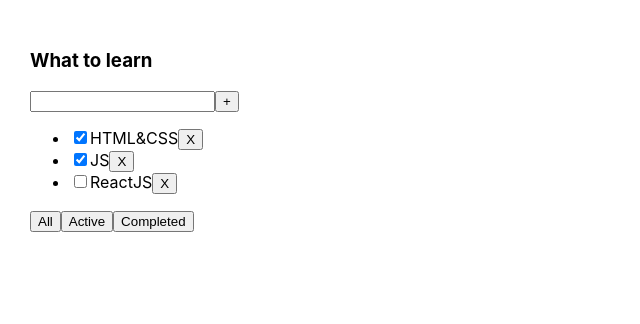
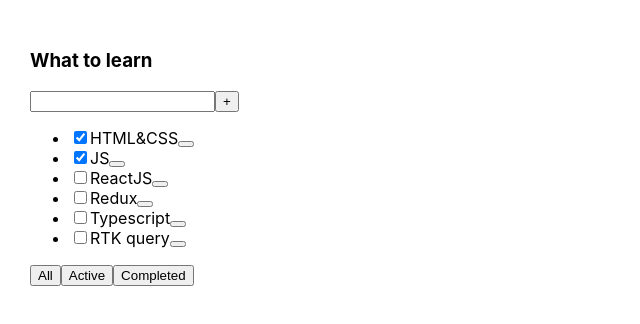
Before and after one commit to KristinOsmakov/Task-Manager, a React (Create React App) app: page / in a window 1280 px wide. Shown: the top 324 px of the page, without its empty margins (0-640 px from the left). Built offline with nearby package versions, Linux system fonts and the light colour scheme.

Commit message:
Add todolist lesson 3;

```diff
--- a/src/App.tsx
+++ b/src/App.tsx
@@ -1,56 +1,58 @@
 import './App.css';
 import {Todolist} from "./Todolist";
 import {useState} from "react";
+import {v1} from "uuid";
 
 export type TaskType = {
-	id: number
+	id: string
 	title: string
 	isDone: boolean
 }
 
-export type FilterValuesType = "all" | "active" | "completed"
+export type FilterValuesType = 'all' | 'active' | 'completed'
 
 function App() {
-	const [tasks, setTasks]  = useState<Array<TaskType>>([
-		{ id: 1, title: 'HTML&CSS', isDone: true },
-		{ id: 2, title: 'JS', isDone: true },
-		{ id: 3, title: 'ReactJS', isDone: false },
+	const [tasks, setTasks] = useState<TaskType[]>([
+		{id: v1(), title: 'HTML&CSS', isDone: true},
+		{id: v1(), title: 'JS', isDone: true},
+		{id: v1(), title: 'ReactJS', isDone: false},
+		{id: v1(), title: 'Redux', isDone: false},
+		{id: v1(), title: 'Typescript', isDone: false},
+		{id: v1(), title: 'RTK query', isDone: false},
 	])
+	console.log(tasks);
+	const [filter, setFilter] = useState<FilterValuesType>('all')
+	const addTask=(newTitle: string)=>{
+		const newTask:TaskType = {id: v1(), title: newTitle, isDone: false}
+		setTasks([newTask, ...tasks])
+	}
+	const removeTask = (taskId: string) => {
+		const filteredTasks = tasks.filter((task) => {
+			return task.id !== taskId
+		})
+		setTasks(filteredTasks)
+	}
 
-	const removeTask = (taskId: number) => {
-		// const newState = []
-		// for (let i = 0; i < tasks.length; i++) {
-		// 	if(tasks[i].id !== taskId) {
-		// 		newState.push(tasks[i])
-		// 	}
-		// }
-		const newState = tasks.filter(t=> t.id !== taskId)
-		setTasks(newState)
+	const changeFilter = (filter: FilterValuesType) => {
+		setFilter(filter)
 	}
-	const [filter, setFilter] = useState<FilterValuesType>("all")
 
-	const changeTodoListFilter = (nextFilter: FilterValuesType) => {
-		setFilter(nextFilter)
+	let tasksForTodolist = tasks
+	if (filter === 'active') {
+		tasksForTodolist = tasks.filter(task => !task.isDone)
 	}
-	const getTasksForTodoList = (allTasks: Array<TaskType>, nextFilterValue: FilterValuesType) => {
-		switch (nextFilterValue) {
-			case "active":
-				return allTasks.filter(t => t.isDone === false);
-			case "completed":
-				return allTasks.filter(t => t.isDone === true);
-			default:
-				return allTasks;
-		}
+
+	if (filter === 'completed') {
+		tasksForTodolist = tasks.filter(task => task.isDone)
 	}
-	const tasksForTodolist = getTasksForTodoList(tasks, filter)
-
 
 	return (
 		<div className="App">
 			<Todolist title="What to learn"
-					  tasks={tasksForTodolist}
-					  removeTask={removeTask}
-					  changeTodoListFilter={changeTodoListFilter}
+			          tasks={tasksForTodolist}
+			          removeTask={removeTask}
+			          changeFilter={changeFilter}
+					  addTask={addTask}
 			/>
 		</div>
 	);
--- a/src/Button.tsx
+++ b/src/Button.tsx
@@ -1,17 +1,10 @@
-import {FilterValuesType} from "./App";
-
 type ButtonPropsType = {
 	title: string
-	changeTodoListFilter: () => void
+	starter?:()=> void
 }
-const onClickHandler = (props: ButtonPropsType) => {
-	if(props.changeTodoListFilter) {
-		props.changeTodoListFilter()
-	}
-}
-export const Button = (props: ButtonPropsType) => {
+
+export const Button = ({title, starter}: ButtonPropsType) => {
 	return (
-		<button onClick={props.changeTodoListFilter}>{props.title}</button>
-
+		<button onClick={starter}>{title}</button>
 	)
 }
--- a/src/Todolist.tsx
+++ b/src/Todolist.tsx
@@ -1,44 +1,88 @@
 import {FilterValuesType, TaskType} from "./App";
 import {Button} from "./Button";
+import {useRef, useState, KeyboardEvent, ChangeEvent} from "react";
 
 type PropsType = {
 	title: string
 	tasks: TaskType[]
-	removeTask: (taskId: number) => void
-	changeTodoListFilter: (nextFilter: FilterValuesType) => void
+	removeTask: (taskId: string) => void
+	changeFilter: (filter: FilterValuesType) => void
+	addTask: (newTitle: string)=>void
 }
 
-export const Todolist = ({title, tasks, removeTask, changeTodoListFilter}: PropsType) => {
+export const Todolist = ({title, tasks, removeTask, changeFilter, addTask}: PropsType) => {
+	const [newTitle, setNewTitle] = useState('')
 
+	// const setAllTasksHandler = () => {
+	// 	changeFilter('all')
+	// }
+	//
+	// const setActiveTasksHandler = () => {
+	// 	changeFilter('active')
+	// }
+	//
+	// const setCompletedTasksHandler = () => {
+	// 	changeFilter('completed')
+	// }
+	const setTaskHandler = (value: FilterValuesType) => {
+		changeFilter(value)
+	}
+
+	const onKeyDownHandler = (event:KeyboardEvent)=>{
+			if (event.key === "Enter"){
+				addTaskHandler()
+			}
+
+	}
+	const mappedTask = tasks.length === 0
+		? <p>Тасок нет</p>
+		: <ul>
+			{tasks.map(task => {
+				const removeTaskHandler =()=> {
+					removeTask(task.id)
+				}
+				return (
+					<li key={task.id}>
+						<input type="checkbox" checked={task.isDone}/>
+						<span>{task.title}</span>
+						<button title={'x'} onClick={removeTaskHandler}></button>
+					</li>
+				)
+			})}
+		</ul>
+	const onChangeHandler = (event:ChangeEvent<HTMLInputElement>)=> {
+		setNewTitle(event.currentTarget.value)
+	}
+	// const removeTaskHandler = (taskId:string) => removeTask(taskId)
+	const addTaskHandler = () => {
+		addTask(newTitle)
+		setNewTitle('')
+	}
 	return (
 		<div>
 			<h3>{title}</h3>
 			<div>
-				<input/>
-				<Button changeTodoListFilter={changeTodoListFilter} title={'+'}/>
+				<input value={newTitle} onChange={onChangeHandler}
+					   onKeyDown={onKeyDownHandler}
+				/>
+				{/*<button onClick={addTaskHandler}>X</button>*/}
+				<Button title={'+'} starter={addTaskHandler}/>
+				{mappedTask}
+
+				{/*<input ref={inputRef}/>*/}
+				{/*<button onClick={() => {*/}
+				{/*	if (inputRef.current) {*/}
+				{/*		addTask(inputRef.current.value)*/}
+				{/*		inputRef.current.value='';*/}
+				{/*	}*/}
+				{/*}}>X</button>*/}
 			</div>
 			{
-				tasks.length === 0
-					? <p>Тасок нет</p>
-					: <ul>
-						{tasks.map((task) => {
-							const removeTaskHandler = () => removeTask(task.id)
-							return <li key={task.id}><input type="checkbox" checked={task.isDone}/>
-								<span>{task.title}</span>
-								<button onClick={removeTaskHandler}>X</button>
-							</li>
-						})}
-					</ul>
 			}
 			<div>
-				{/*<button onClick={()=> changeTodoListFilter("all")}>All</button>*/}
-				{/*<button onClick={()=> changeTodoListFilter("active")}>Active</button>*/}
-				{/*<button onClick={()=> changeTodoListFilter("completed")}>Completed</button>*/}
-
-				<Button changeTodoListFilter={() => {changeTodoListFilter("all")}} title={'All'}/>
-				<Button changeTodoListFilter={() => {changeTodoListFilter("active")}} title={'Active'}/>
-				<Button changeTodoListFilter={() => {changeTodoListFilter("completed")}} title={'Completed'}/>
-
+				<Button title={'All'} starter={()=>setTaskHandler('all')}/>
+				<Button title={'Active'} starter={()=>setTaskHandler('active')}/>
+				<Button title={"Completed"} starter={()=>setTaskHandler('completed')}/>
 			</div>
 		</div>
 	)
```
